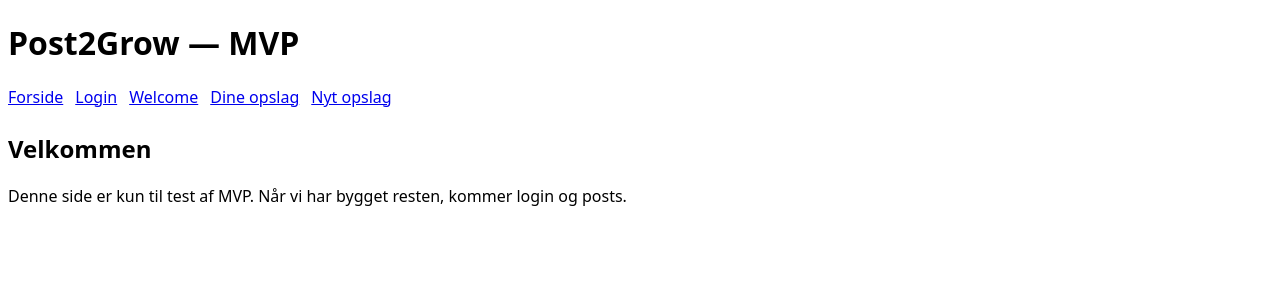
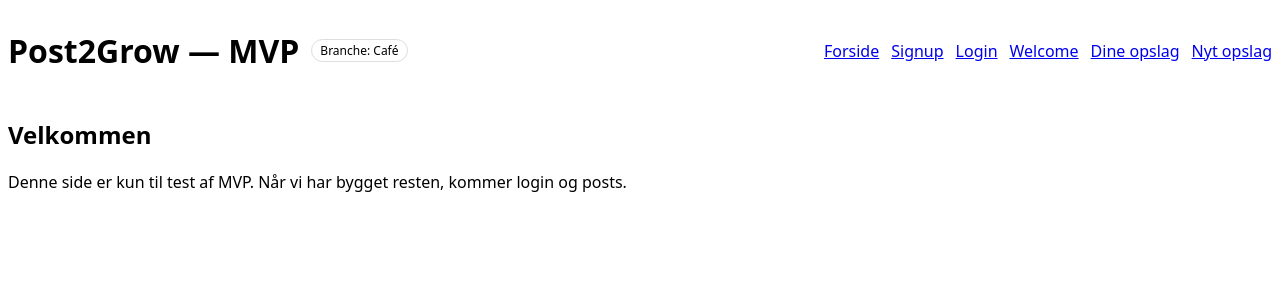
Before and after one commit to obe2904-dev/p2g-app, a Next.js app: page / in a window 1280 px wide. Shown: the top 300 px of the page. Built offline with nearby package versions, Linux system fonts and the light colour scheme; no server answers.

Commit message:
Update layout.tsx

```diff
--- a/app/layout.tsx
+++ b/app/layout.tsx
@@ -1,13 +1,30 @@
+import { cookies } from 'next/headers';
+
 export const metadata = { title: 'Post2Grow', description: 'MVP' };
 
+function label(industry: string | undefined) {
+  switch (industry) {
+    case 'frisor': return 'Frisør';
+    case 'fysio': return 'Fysio';
+    default: return 'Café';
+  }
+}
+
 export default function RootLayout({ children }: { children: React.ReactNode }) {
+  const industry = cookies().get('industry')?.value;
   return (
     <html lang="da">
-      <body style={{ fontFamily: 'system-ui, sans-serif', margin: 20, maxWidth: 820 }}>
-        <header style={{ marginBottom: 24 }}>
+      <body style={{ fontFamily: 'system-ui, sans-serif', margin: 20, maxWidth: 900 }}>
+        <header style={{ marginBottom: 24, display:'flex', alignItems:'center', gap:12, justifyContent:'space-between' }}>
+          <div style={{ display:'flex', gap:12, alignItems:'center' }}>
             <h1>Post2Grow — MVP</h1>
+            <span style={{ fontSize:12, padding:'2px 8px', border:'1px solid #ddd', borderRadius:999 }}>
+              Branche: {label(industry)}
+            </span>
+          </div>
           <nav style={{ display: 'flex', gap: 12 }}>
             <a href="/">Forside</a>
+            <a href="/signup">Signup</a>
             <a href="/login">Login</a>
             <a href="/welcome">Welcome</a>
             <a href="/posts">Dine opslag</a>
```
Lines whose indentation alone changed are shown as unchanged.
